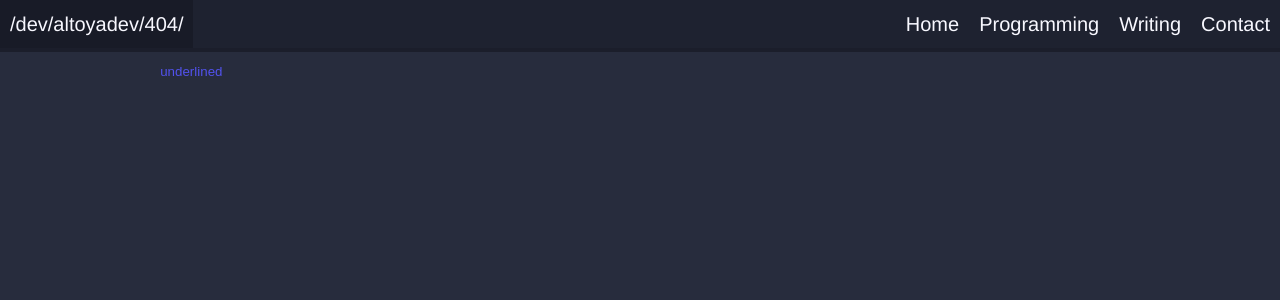
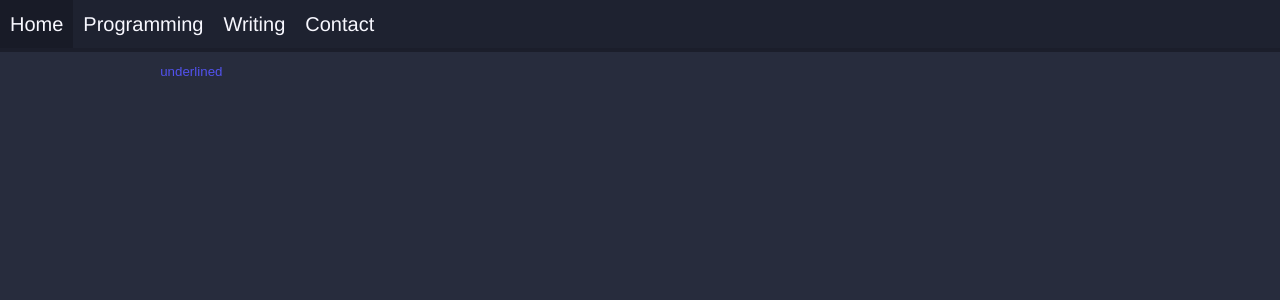
Before and after one commit to westshae/-old-westshae.github.io, a React (Create React App) app: page /#/404 in a window 1280 px wide. Before the commit this address had no page. Shown: the top 300 px of the page. Built offline with nearby package versions, Linux system fonts and the light colour scheme.

Commit message:
Made dev/altoyadev/****/ message from navbar when screen is smaller

```diff
--- a/package.json
+++ b/package.json
@@ -11,6 +11,7 @@
     "react": "^17.0.2",
     "react-dom": "^17.0.2",
     "react-github-calendar": "^2.0.2",
+    "react-responsive": "^8.2.0",
     "react-router-dom": "^5.2.0",
     "react-scripts": "4.0.3",
     "styled-components": "^5.3.0",
--- a/src/components/Navigation.jsx
+++ b/src/components/Navigation.jsx
@@ -1,5 +1,6 @@
 import styled, {css} from "styled-components";
 import {useHistory} from "react-router-dom";
+import {useMediaQuery} from "react-responsive";
 
 import React from "react"
 
@@ -58,9 +59,11 @@ function Navigation(props){
         history.push(path);
     }
 
+    const isMobile = useMediaQuery({ query: "max-device-width: 480px"});
+
     return (
         <StyledNavigation>
-            <NavButton reverse main bold onClick={indexRoute}>/dev/altoyadev/{props.page}/</NavButton>
+            {isMobile && <NavButton reverse main bold onClick={indexRoute}>/dev/altoyadev/{props.page}/</NavButton>}
             <NavButton main onClick={indexRoute}>Home</NavButton>
             <NavButton main onClick={programmingRoute}>Programming</NavButton>
             <NavButton main onClick={writingRoute}>Writing</NavButton>
--- a/src/components/Projects.jsx
+++ b/src/components/Projects.jsx
@@ -35,14 +35,14 @@ function Projects(){
         <div>
             <Container>
                 <IndividualCard header={comaltoya.header} description={comaltoya.description} link={comaltoya.link} react css html javascript/>
-                {/* <IndividualCard header={objectremoval.header} description={objectremoval.description} link={objectremoval.link} cpp github linux vscode/>
+                <IndividualCard header={objectremoval.header} description={objectremoval.description} link={objectremoval.link} cpp github linux vscode/>
                 <IndividualCard header={pythoncalculator.header} description={pythoncalculator.description} link={pythoncalculator.link} python vscode github/>
                 <IndividualCard header={easyeffects.header} description={easyeffects.description} link={easyeffects.link}  intellij java github/>
                 <IndividualCard header={hardcorefactions.header} description={hardcorefactions.description} link={hardcorefactions.link} java intellij github/>
                 <IndividualCard header={cargame.header} description={cargame.description} link={cargame.link}  linux github python vscode/>
                 <IndividualCard header={soundmanipulation.header} description={soundmanipulation.description} link={soundmanipulation.link} cpp github linux vscode/>
                 <IndividualCard header={javacalculator.header} description={javacalculator.description} link={javacalculator.link} java intellij github/>
-                <IndividualCard header={playerevents.header} description={playerevents.description} link={playerevents.link} java intellij github/> */}
+                <IndividualCard header={playerevents.header} description={playerevents.description} link={playerevents.link} java intellij github/>
             </Container>
             <Paragraph/>
         </div>
```
Also changed, not shown: 1 other file (tests, documents, lock files or other folders).
